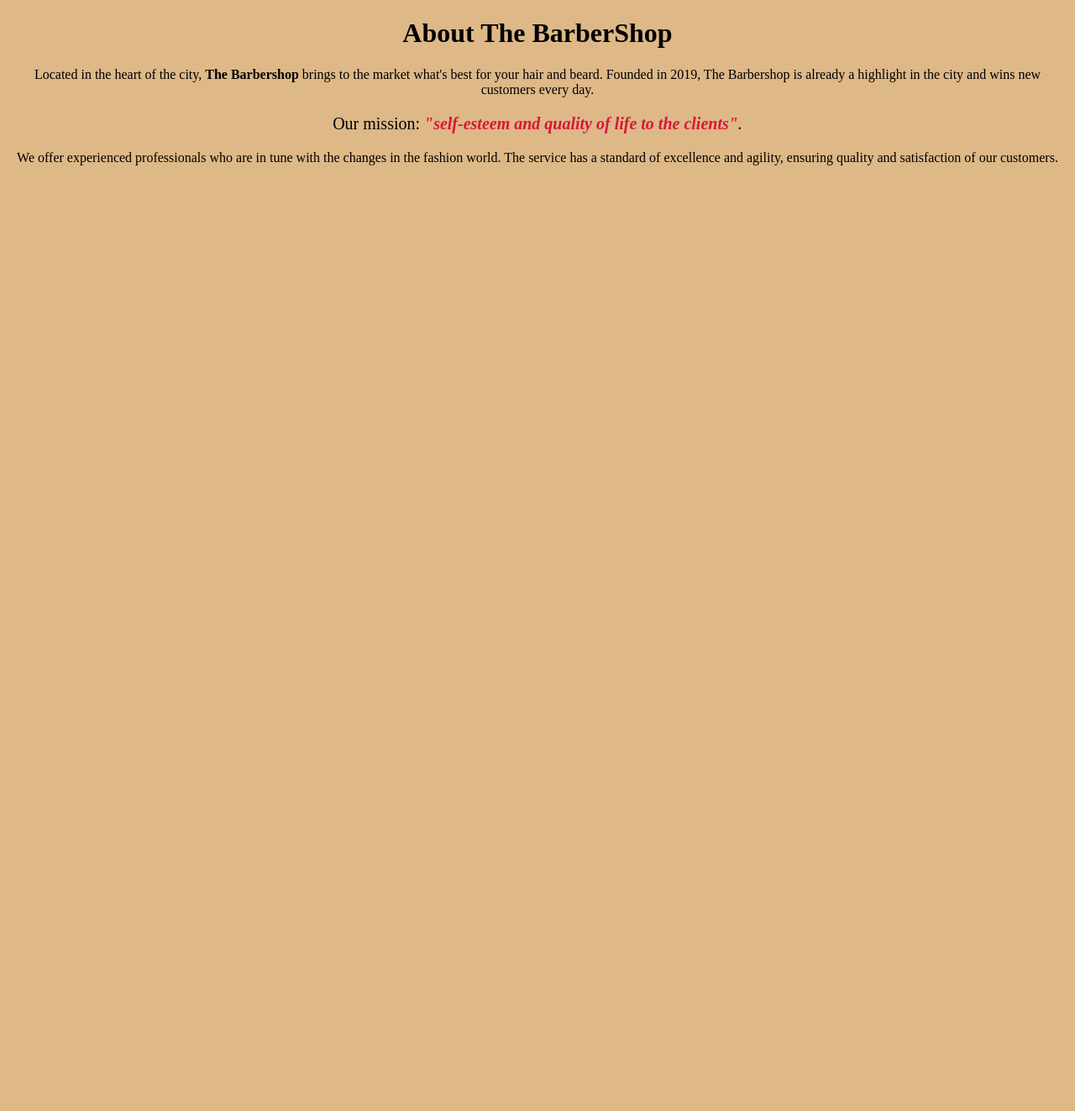
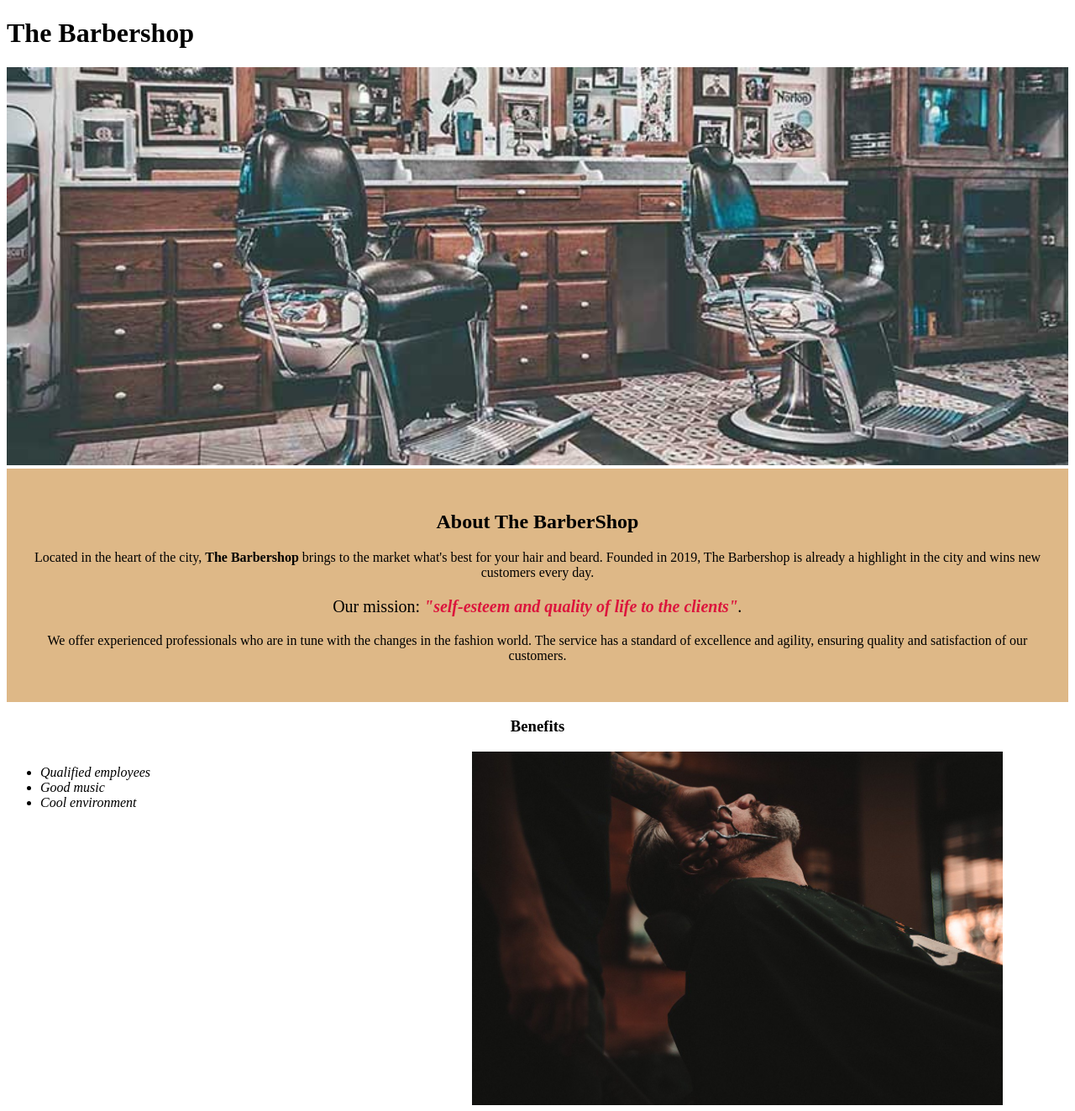
Before and after one commit to devkiloton/HackLandSite, a plain HTML site: page BarberShop/index.html in a window 1280 px wide. Shown: the whole page at 84% size. Before the commit the page ends 800 px from the top, so only its background shows below. Drawn offline with Linux system fonts and the light colour scheme.

Commit message:
Alura_part_1_finished

```diff
--- a/BarberShop/index.html
+++ b/BarberShop/index.html
@@ -4,17 +4,33 @@
 		<meta charset="UTF-8">
 		<title>BarberShop</title>
 		<link rel="stylesheet" href="style.css">
-		<style>
-
-		</style>
 	</head>
 	<body>
-		<h1 style="text-align: center;">About The BarberShop</h1>
 
-		<p>Located in the heart of the city, <strong> The Barbershop</strong> brings to the market what's best for your hair and beard. Founded in 2019, The Barbershop is already a highlight in the city and wins new customers every day.</p>
+		<header>
+			<h1>The Barbershop</h1>
+		<header>
 
-		<p style="font-size: 20px;">Our mission:<em><strong> "self-esteem and quality of life to the clients"</strong>.</em></p>
+		<img id="banner" src = "banner.jpg">
 
-		<p>We offer experienced professionals who are in tune with the changes in the fashion world. The service has a standard of excellence and agility, ensuring quality and satisfaction of our customers.</p>
+		<div class="main">
+			<h2>About The BarberShop</h2>
+
+			<p>Located in the heart of the city, <strong> The Barbershop</strong> brings to the market what's best for your hair and beard. Founded in 2019, The Barbershop is already a highlight in the city and wins new customers every day.</p>
+
+			<p id="our_mission">Our mission:<em><strong> "self-esteem and quality of life to the clients"</strong>.</em></p>
+
+			<p>We offer experienced professionals who are in tune with the changes in the fashion world. The service has a standard of excellence and agility, ensuring quality and satisfaction of our customers.</p>
+		</div>
+
+		<div class="Benefits">
+			<h3>Benefits</h3>
+			<ul class="list">
+				<li>Qualified employees</li>
+				<li>Good music</li>
+				<li>Cool environment</li>
+			</ul>
+			<img class="benefits" src="benefits.jpg">
+		</div>
 	</body>
 </html>
--- a/BarberShop/style.css
+++ b/BarberShop/style.css
@@ -1,11 +1,42 @@
-body{
+h2{
+    text-align: center;
+}
+
+.main{
     background: burlywood;
+    padding: 30px;
+}
+
+#banner{
+    width: 100%;
 }
 
 p{
     text-align: center;
 }
 
+#our_mission{
+    font-size: 20px;
+}
+
 em strong{
     color: crimson;
 }
+
+.Benefits{
+    background: white;
+}
+h3{
+    text-align: center;
+}
+
+.list{
+    font-style: italic;
+    display: inline-block;
+    vertical-align: top;
+    margin-right: 30%;
+}
+
+.benefits{
+    width: 50%;
+}
```
Also changed, not shown: BarberShop/banner.jpg (added), BarberShop/benefits.jpg (added).
